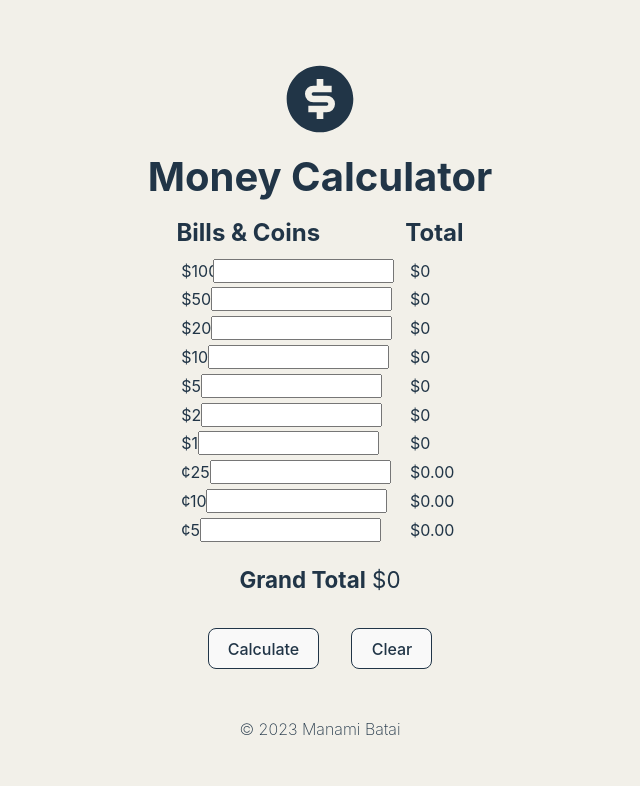
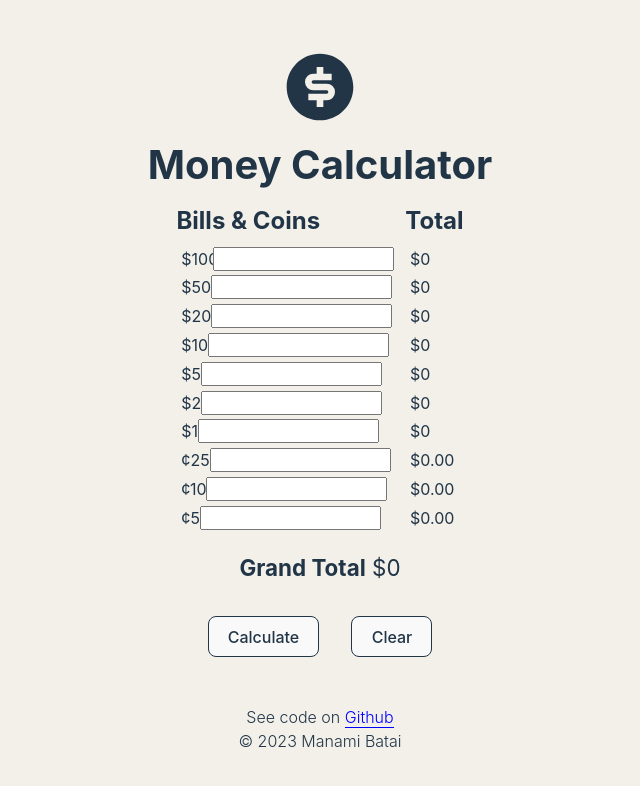
Before and after one commit to mnmbt96/money-calclator, a React (Vite) app: page / in a window 1280 px wide. Shown: the top 786 px of the page, without its empty margins (320-960 px from the left). Built offline with nearby package versions, Linux system fonts and the light colour scheme.

Commit message:
add copyright

```diff
--- a/src/App.css
+++ b/src/App.css
@@ -81,6 +81,17 @@ button:active {
 }
 
 .copyright {
+  font-weight: 300;
+}
+
+.link {
   margin-top: 2rem;
-  font-weight: 200;
+  font-weight: 300;
 }
+
+a {
+  font-weight: 300;
+  text-decoration: none;
+  border-bottom: 0.5px solid blue;
+  color: blue;
+}
--- a/src/App.jsx
+++ b/src/App.jsx
@@ -115,6 +115,13 @@ function App() {
         <button onClick={handleCalculateClick}>Calculate</button>
         <button onClick={handleResetClick}>Clear</button>
       </div>
+
+      <p className="link">
+        See code on {""}
+        <a href="https://github.com/mnmbt96/money-calclator" target="_blank">
+          Github
+        </a>
+      </p>
       <p className="copyright">&copy; 2023 Manami Batai</p>
     </div>
   );
```
